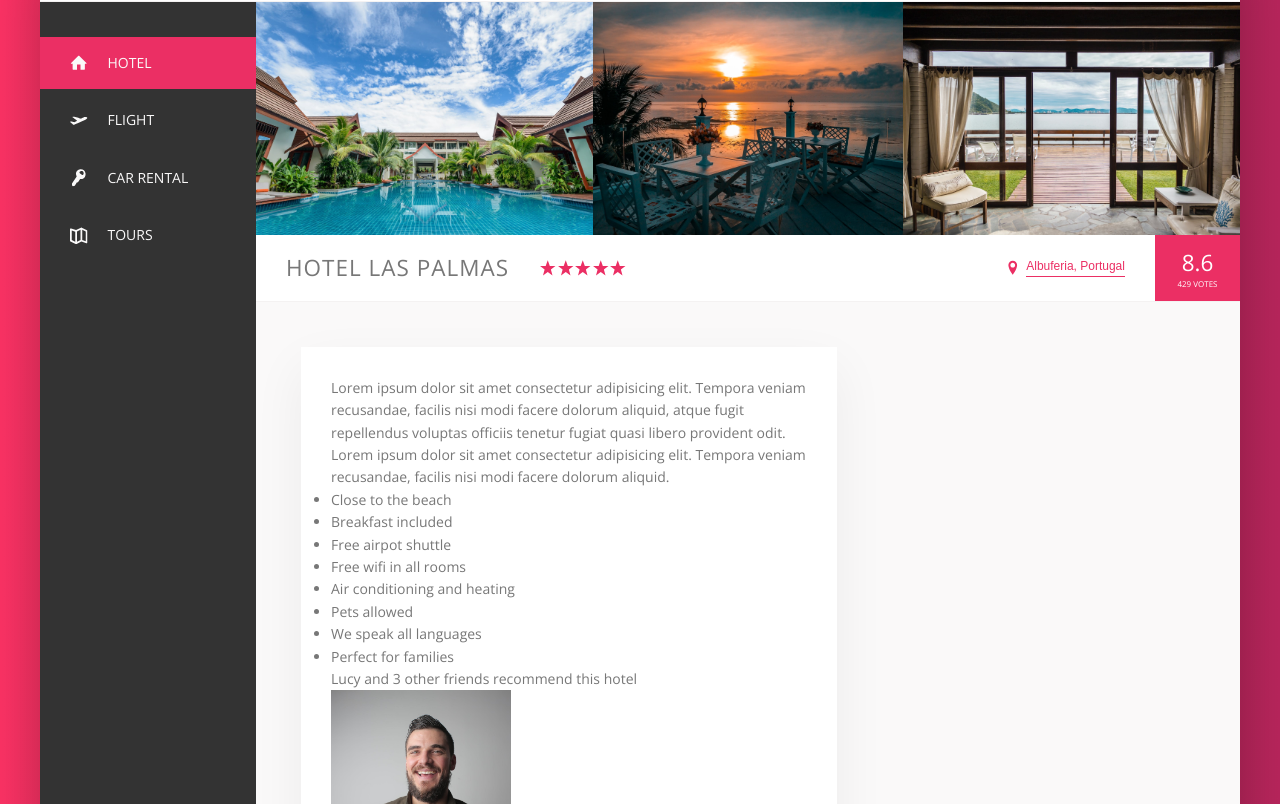
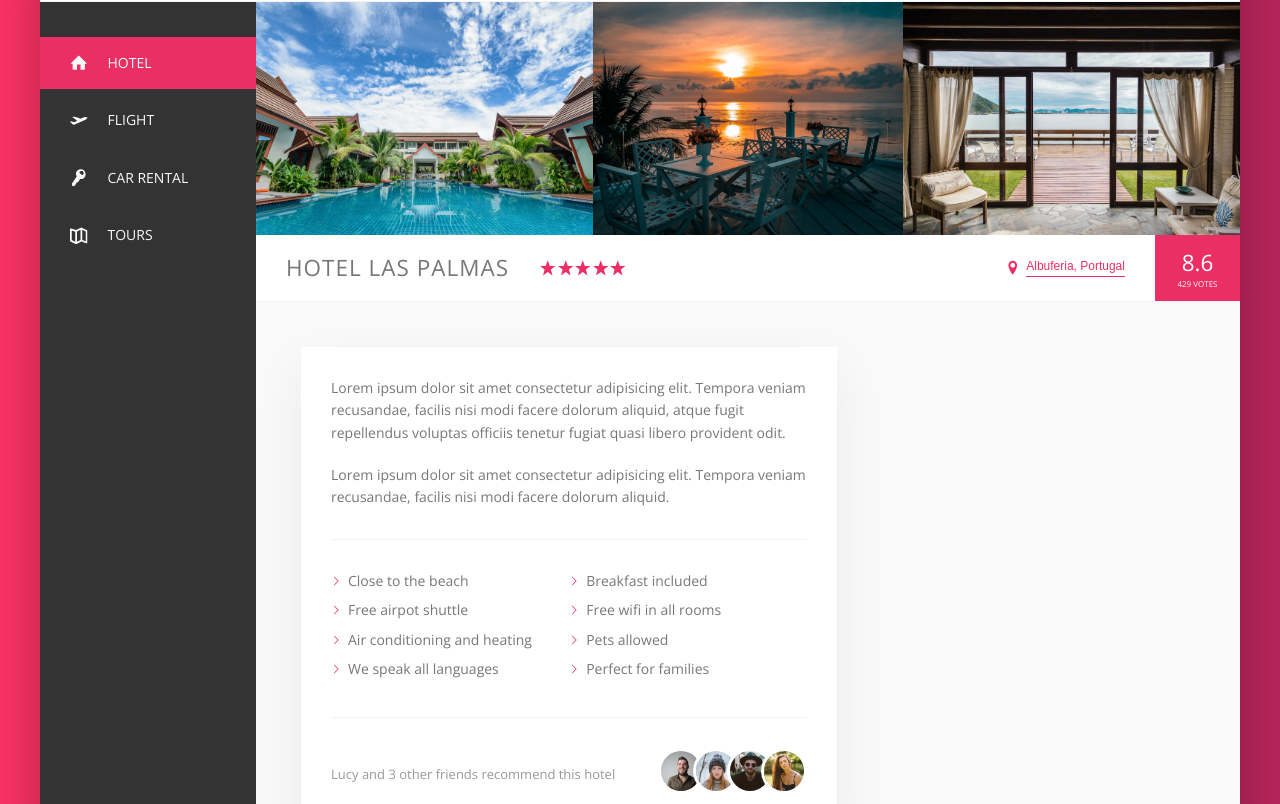
Before and after one commit to NarminGale/Trillo-Project, a website: page index.html in a window 1280 px wide. Shown: the part 148-952 px from the top of the page. Drawn offline with nearby package versions, Linux system fonts and the light colour scheme; files that its build step writes are made by us from their sources.

Commit message:
Completed recommend section

```diff
--- a/sass/_components.scss
+++ b/sass/_components.scss
@@ -293,17 +293,71 @@
   }
 }
 
-// recommend
+// Paragraph
+.paragraph:not(:last-of-type) {
+  margin-bottom: 2rem;
+}
 
+// List
+.list {
+  list-style: none;
+  margin: 3rem 0;
+  padding: 3rem 0;
+  border-top: var(--line);
+  border-bottom: var(--line);
+
+  display: flex;
+  flex-wrap: wrap;
+
+  &__item {
+    flex: 0 0 50%;
+    margin-bottom: 0.7rem;
+  }
+
+  &__item::before {
+    content: '';
+    display: inline-block;
+    height: 1rem;
+    width: 1rem;
+    margin-right: 0.7rem;
+
+    // Older browsers
+    // background-image: url(../images/SVG/chevron-thin-right.svg);
+    // background-size: cover;
+
+    // Newer browsers - masks
+    background-color: var(--color-primary);
+    -webkit-mask-image: url(../images/SVG/chevron-thin-right.svg);
+    -webkit-mask-size: cover;
+    mask-image: url(../images/SVG/chevron-thin-right.svg);
+    mask-size: cover;
+  }
+}
+
+// Recommend
 .recommend {
+  font-size: 1.3rem;
+  color: var(--color-grey-dark-3);
+  display: flex;
+  align-items: center;
+
+  &__count {
+    margin-right: auto;
+  }
+
   &__friends {
-    width: 180px;
-    height: 180px;
   }
 
   &__photo {
-    width: 100%;
-    height: 100%;
+    box-sizing: content-box;
     object-fit: cover;
+    height: 4rem;
+    width: 4rem;
+    border-radius: 50%;
+    border: 3px solid var(--color-white);
+
+    &:not(:last-child) {
+      margin-right: -1.5rem;
+    }
   }
 }
```
